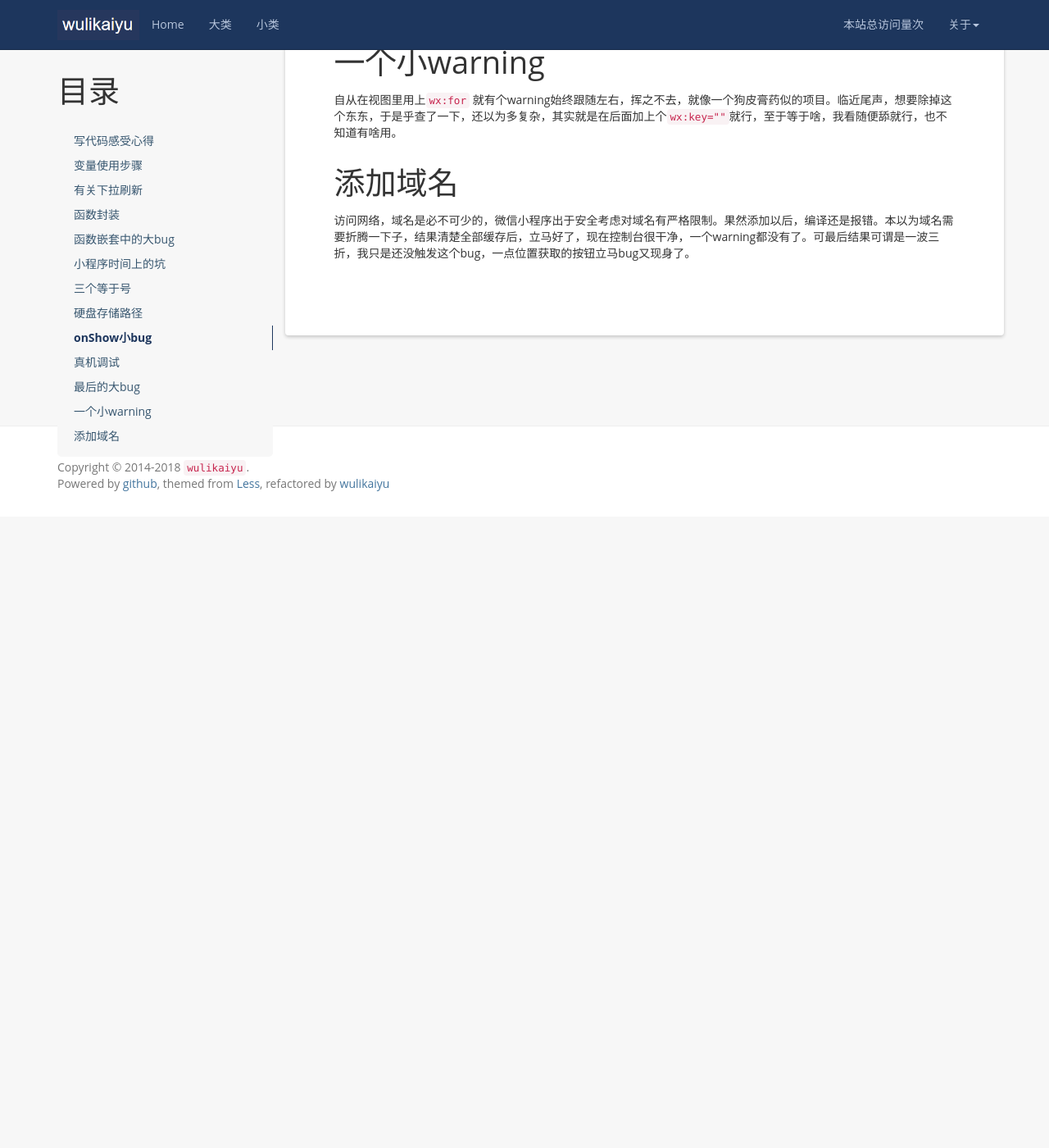
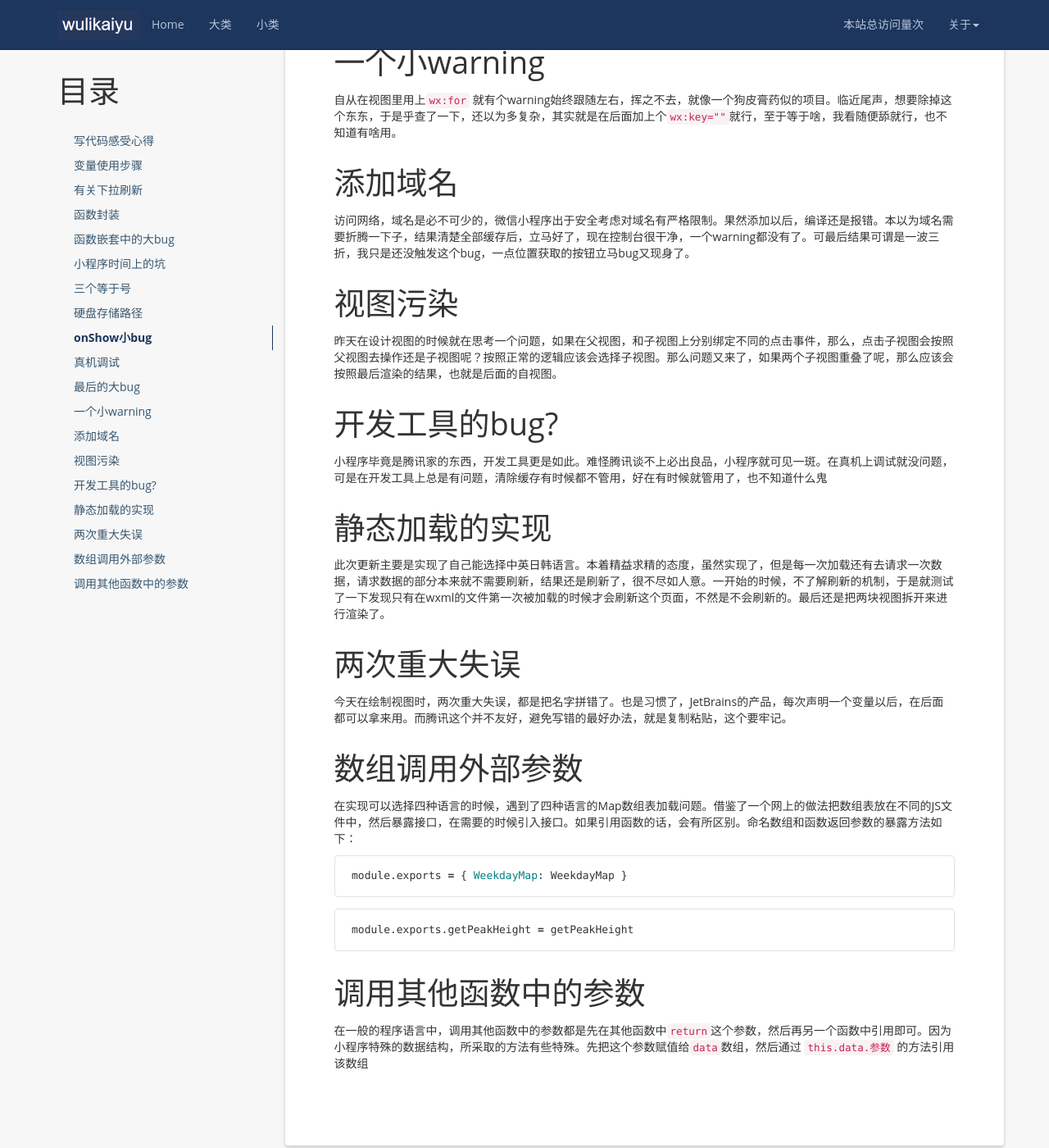
Before and after one commit to wulikaiyu/wulikaiyu.github.io, a Jekyll site: the page built from _posts/2018-12-25-WeChat-program-demo.md, in a window 1280 px wide and 1400 px high, scrolled down 2477 px. Shown: the whole window at 82% size. Built offline with Jekyll 4.4.1, drawn with Linux system fonts in a browser that asks for light colours; nearby versions of some CDN libraries; a script that is not in the unit is left out; comment, search, counter and statistics services are not loaded; before the commit the page ends 3107 px from its top, so only the background shows below that.

Commit message:
2018.12.29

````diff
--- a/_posts/2018-12-25-WeChat-program-demo.md
+++ b/_posts/2018-12-25-WeChat-program-demo.md
@@ -93,3 +93,34 @@ onShow是小程序的一个生命周期，理论上讲只要页面出现就会
 添加域名
 ===================
 访问网络，域名是必不可少的，微信小程序出于安全考虑对域名有严格限制。果然添加以后，编译还是报错。本以为域名需要折腾一下子，结果清楚全部缓存后，立马好了，现在控制台很干净，一个warning都没有了。可最后结果可谓是一波三折，我只是还没触发这个bug，一点位置获取的按钮立马bug又现身了。
+
+视图污染
+===================
+昨天在设计视图的时候就在思考一个问题，如果在父视图，和子视图上分别绑定不同的点击事件，那么，点击子视图会按照父视图去操作还是子视图呢？按照正常的逻辑应该会选择子视图。那么问题又来了，如果两个子视图重叠了呢，那么应该会按照最后渲染的结果，也就是后面的自视图。
+
+开发工具的bug?
+===================
+小程序毕竟是腾讯家的东西，开发工具更是如此。难怪腾讯谈不上必出良品，小程序就可见一斑。在真机上调试就没问题，可是在开发工具上总是有问题，清除缓存有时候都不管用，好在有时候就管用了，也不知道什么鬼
+
+静态加载的实现
+===================
+此次更新主要是实现了自己能选择中英日韩语言。本着精益求精的态度，虽然实现了，但是每一次加载还有去请求一次数据，请求数据的部分本来就不需要刷新，结果还是刷新了，很不尽如人意。一开始的时候，不了解刷新的机制，于是就测试了一下发现只有在wxml的文件第一次被加载的时候才会刷新这个页面，不然是不会刷新的。最后还是把两块视图拆开来进行渲染了。
+
+两次重大失误
+===================
+今天在绘制视图时，两次重大失误，都是把名字拼错了。也是习惯了，JetBrains的产品，每次声明一个变量以后，在后面都可以拿来用。而腾讯这个并不友好，避免写错的最好办法，就是复制粘贴，这个要牢记。
+
+数组调用外部参数
+===================
+在实现可以选择四种语言的时候，遇到了四种语言的Map数组表加载问题。借鉴了一个网上的做法把数组表放在不同的JS文件中，然后暴露接口，在需要的时候引入接口。如果引用函数的话，会有所区别。命名数组和函数返回参数的暴露方法如下：
+```js
+module.exports = { WeekdayMap: WeekdayMap }
+```
+
+```js
+module.exports.getPeakHeight = getPeakHeight
+```
+
+调用其他函数中的参数
+===================
+在一般的程序语言中，调用其他函数中的参数都是先在其他函数中`return`这个参数，然后再另一个函数中引用即可。因为小程序特殊的数据结构，所采取的方法有些特殊。先把这个参数赋值给`data`数组，然后通过 `this.data.参数` 的方法引用该数组
````
